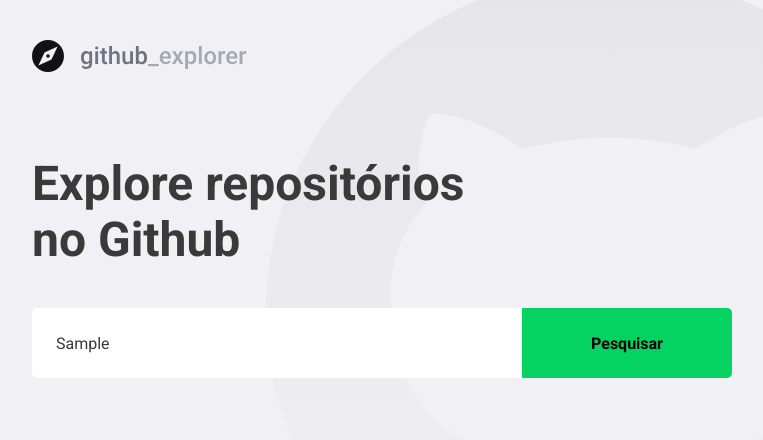
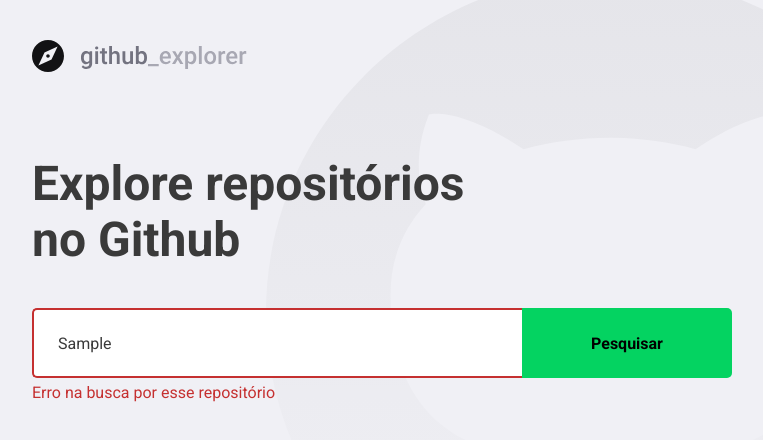
Before and after one commit to J-Eugenio/Github-explorer, a React (Create React App) app in the folder github-explorer/: page / in a window 1280 px wide. Both pictures are taken after typing "Sample" into the empty fields and a click on the button "Pesquisar". Shown: the top 440 px of the page, without its empty margins (148-911 px from the left). Built offline with nearby package versions, Linux system fonts and the light colour scheme; no server answers.

Commit message:
Tratando erros

```diff
--- a/github-explorer/src/pages/Dashboard/index.tsx
+++ b/github-explorer/src/pages/Dashboard/index.tsx
@@ -3,7 +3,7 @@
 import api from '../../services/api'
 
 import logoImg from '../../assets/logo.svg'
-import { Titulo, Form, Repositories } from './styles'
+import { Titulo, Form, Repositories, Error } from './styles'
 
 interface Repository {
     full_name: string
@@ -17,17 +17,27 @@
 const Dashboard: React.FC = () => {
 
     const [newRepo, setNewRepo] = useState('')
+    const [inputError, setInputError] = useState('')
     const [repositories, setRepositories] = useState<Repository[]>([])
 
     async function handleAddRepository(event: FormEvent<HTMLFormElement>): Promise<void> {
         event.preventDefault()
+        if (!newRepo) {
+            setInputError('Digite o autor/nome do repositório')
+            return
+        }
 
-        const response = await api.get<Repository>(`/repos/${newRepo}`)
+        try {
+            const response = await api.get<Repository>(`/repos/${newRepo}`)
 
-        const repository = response.data
+            const repository = response.data
 
-        setRepositories([...repositories, repository])
-        setNewRepo('')
+            setRepositories([...repositories, repository])
+            setNewRepo('')
+            setInputError('')
+        } catch (err) {
+            setInputError('Erro na busca por esse repositório')
+        }
     }
 
     return (
@@ -35,7 +45,7 @@
             <img src={logoImg} alt="Github Explorer" />
             <Titulo>Explore repositórios no Github</Titulo>
 
-            <Form onSubmit={handleAddRepository}>
+            <Form hasError={!!inputError} onSubmit={handleAddRepository}>
                 <input
                     value={newRepo}
                     onChange={(e) => setNewRepo(e.target.value)}
@@ -43,6 +53,8 @@
                 />
                 <button type="submit">Pesquisar</button>
             </Form>
+
+            {inputError && <Error>{inputError}</Error>}
 
             <Repositories>
                 {repositories.map(repository => (
--- a/github-explorer/src/pages/Dashboard/styles.ts
+++ b/github-explorer/src/pages/Dashboard/styles.ts
@@ -1,5 +1,9 @@
-import styled from 'styled-components'
+import styled, { css } from 'styled-components'
 import { shade } from 'polished'
+
+interface FormProps{
+    hasError: boolean
+}
 
 export const Titulo = styled.h1`
     font-size: 48px;
@@ -10,7 +14,7 @@
     margin-top: 80px;
 `;
 
-export const Form = styled.form`
+export const Form = styled.form<FormProps>`
     margin-top: 40px;
     max-width: 700px;
 
@@ -23,6 +27,13 @@
         border: 0;
         border-radius: 5px 0 0 5px;
         color: #3A3A3A;
+        border: 2px solid #fff;
+        border-right: 0;
+
+        ${(props) => props.hasError && css`
+            border-color:#C53030;
+        `}
+
 
         &::placeholder {
             color: #A8A8B3;
@@ -42,6 +53,12 @@
             background: ${shade(0.2, '#04D361')}
         }
     }
+`;
+
+export const Error = styled.span`
+    display:block;
+    color: #C53030;
+    margin-top: 5px;
 `;
 
 export const Repositories = styled.div`
```
